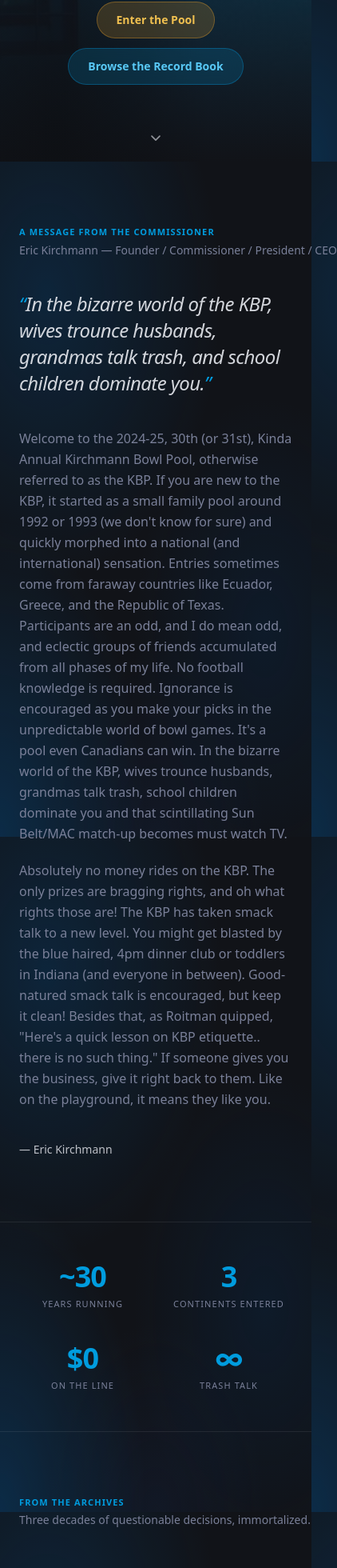
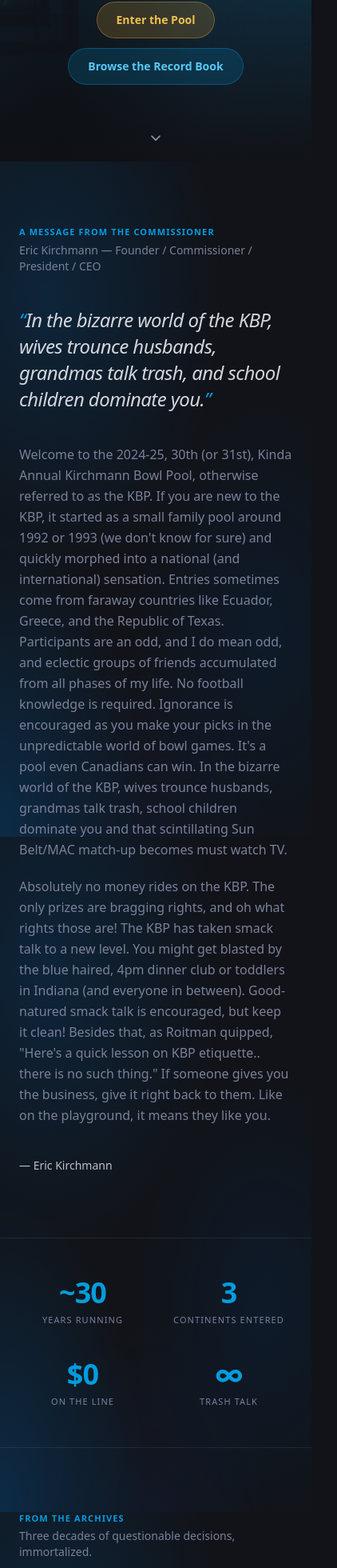
Before and after one commit to tjkirchmann/kbp, a React (Vite) app in the folder src/frontend/: page / in a window 390 px wide. Shown: the part 642-2602 px from the top of the page at 80% size, 422 px wide, since content can reach past the window. Built offline with nearby package versions, Linux system fonts and the light colour scheme; no server answers.

Commit message:
fix: responsive header layout on home page sections
- Archives and Commissioner Letter headers: use min-w-0 on mobile
  so text wraps instead of collapsing, and hide the decorative hatch
  bar below sm breakpoint
- Add make restart-frontend target for no-cache frontend rebuilds

```diff
--- a/src/frontend/src/pages/home/Archives.tsx
+++ b/src/frontend/src/pages/home/Archives.tsx
@@ -60,7 +60,7 @@ export function Archives() {
         className="flex flex-col gap-12"
       >
         <motion.div variants={item} className="flex items-center gap-6">
-          <div className="flex shrink-0 flex-col gap-1">
+          <div className="flex min-w-0 flex-col gap-1 sm:shrink-0">
             <p className="text-[11px] font-semibold uppercase tracking-widest text-primary">
               From the Archives
             </p>
@@ -68,7 +68,7 @@ export function Archives() {
               Three decades of questionable decisions, immortalized.
             </p>
           </div>
-          <div className="hatch h-10 flex-1 rounded" />
+          <div className="hatch hidden h-10 flex-1 rounded sm:block" />
         </motion.div>
 
         <motion.div
--- a/src/frontend/src/pages/home/CommissionerLetter.tsx
+++ b/src/frontend/src/pages/home/CommissionerLetter.tsx
@@ -14,7 +14,7 @@ export function CommissionerLetter() {
         className="flex flex-col gap-10"
       >
         <motion.div variants={item} className="flex items-center gap-6">
-          <div className="flex shrink-0 flex-col gap-1">
+          <div className="flex min-w-0 flex-col gap-1 sm:shrink-0">
             <p className="text-[11px] font-semibold uppercase tracking-widest text-primary">
               A message from the Commissioner
             </p>
@@ -22,7 +22,7 @@ export function CommissionerLetter() {
               Eric Kirchmann — Founder / Commissioner / President / CEO
             </p>
           </div>
-          <div className="hatch h-10 flex-1 rounded" />
+          <div className="hatch hidden h-10 flex-1 rounded sm:block" />
         </motion.div>
 
         <motion.blockquote
```
Also changed, not shown: 1 other file (tests, documents, lock files or other folders).
